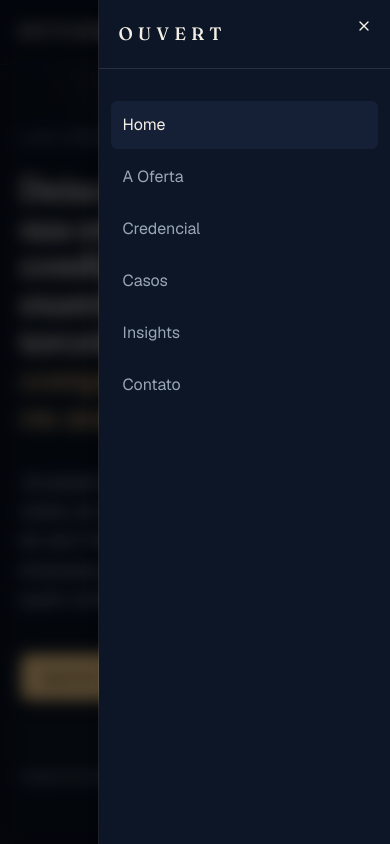
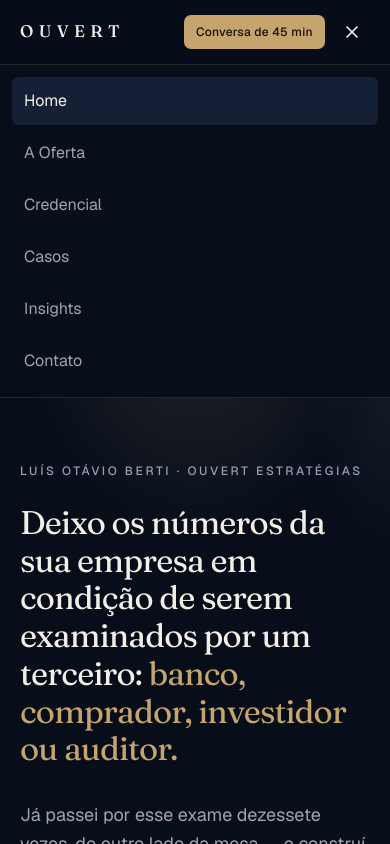
Before and after one commit to otavioai/Ouvert, a Next.js app: page / in a window 390 px wide. Both pictures are taken after a click on the button "Abrir menu". Shown: the top 844 px of the page. Built offline with nearby package versions, Linux system fonts and the light colour scheme.

Commit message:
Fix mobile nav so the menu panel is actually visible
The Sheet drawer was clipped by the sticky header's backdrop-filter, so only the close icon showed. Expand a panel under the header instead.

Co-authored-by: otavioberti26 <otavioberti26@gmail.com>

```diff
--- a/components/site-header.tsx
+++ b/components/site-header.tsx
@@ -1,24 +1,27 @@
 "use client";
 
-import { useState } from "react";
+import { useEffect, useId, useState } from "react";
 import Link from "next/link";
 import { usePathname } from "next/navigation";
-import { Menu } from "lucide-react";
+import { Menu, X } from "lucide-react";
 
 import { Button } from "@/components/ui/button";
-import {
-  Sheet,
-  SheetContent,
-  SheetHeader,
-  SheetTitle,
-  SheetTrigger,
-} from "@/components/ui/sheet";
 import { headerCta, navItems, site } from "@/lib/site";
 import { cn } from "@/lib/utils";
 
 export function SiteHeader() {
   const pathname = usePathname();
   const [open, setOpen] = useState(false);
+  const menuId = useId();
+
+  useEffect(() => {
+    if (!open) return;
+    const onKeyDown = (event: KeyboardEvent) => {
+      if (event.key === "Escape") setOpen(false);
+    };
+    window.addEventListener("keydown", onKeyDown);
+    return () => window.removeEventListener("keydown", onKeyDown);
+  }, [open]);
 
   return (
     <header className="sticky top-0 z-50 border-b border-border bg-background/90 backdrop-blur-md">
@@ -27,6 +30,7 @@ export function SiteHeader() {
           href="/"
           className="shrink-0 text-foreground no-underline"
           aria-label={`${site.fullName} — Página inicial`}
+          onClick={() => setOpen(false)}
         >
           <span className="font-heading text-[1.05rem] font-medium tracking-[0.32em] sm:text-lg">
             {site.name}
@@ -61,30 +65,32 @@ export function SiteHeader() {
         <div className="ml-auto flex items-center gap-2 lg:ml-0">
           <Button
             nativeButton={false}
-            render={<Link href={headerCta.href} />}
+            render={<Link href={headerCta.href} onClick={() => setOpen(false)} />}
             className="h-9 px-3 text-[12px] tracking-wide sm:h-10 sm:px-4 sm:text-[13px]"
           >
             {headerCta.label}
           </Button>
 
-          <Sheet open={open} onOpenChange={setOpen}>
-            <SheetTrigger
+          <button
+            type="button"
             className="inline-flex size-9 items-center justify-center rounded-md text-foreground hover:bg-muted lg:hidden"
-              aria-label="Abrir menu"
+            aria-label={open ? "Fechar menu" : "Abrir menu"}
+            aria-expanded={open}
+            aria-controls={menuId}
+            onClick={() => setOpen((value) => !value)}
           >
-              <Menu className="size-5" />
-            </SheetTrigger>
-            <SheetContent
-              side="right"
-              className="bg-popover p-0"
-              showCloseButton
+            {open ? <X className="size-5" /> : <Menu className="size-5" />}
+          </button>
+        </div>
+      </div>
+
+      {open ? (
+        <nav
+          id={menuId}
+          className="border-t border-border bg-background lg:hidden"
+          aria-label="Mobile"
         >
-              <SheetHeader className="border-b border-border px-5 py-5">
-                <SheetTitle className="font-heading text-left text-lg tracking-[0.28em]">
-                  {site.name}
-                </SheetTitle>
-              </SheetHeader>
-              <nav className="flex flex-col gap-1 px-3 py-4" aria-label="Mobile">
+          <div className="mx-auto flex max-w-6xl flex-col gap-1 px-3 py-3 sm:px-6">
             {navItems.map((item) => {
               const current =
                 item.href === "/"
@@ -105,11 +111,9 @@ export function SiteHeader() {
                 </Link>
               );
             })}
+          </div>
         </nav>
-            </SheetContent>
-          </Sheet>
-        </div>
-      </div>
+      ) : null}
     </header>
   );
 }
```
Lines whose indentation alone changed are shown as unchanged.
